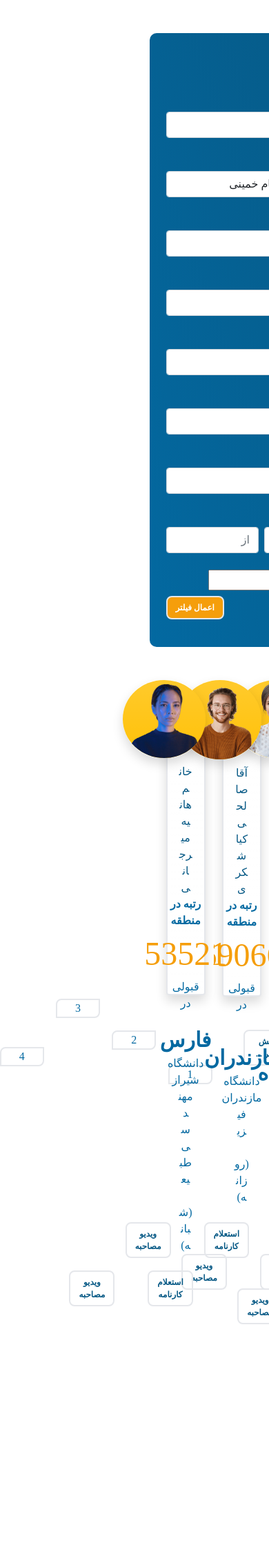
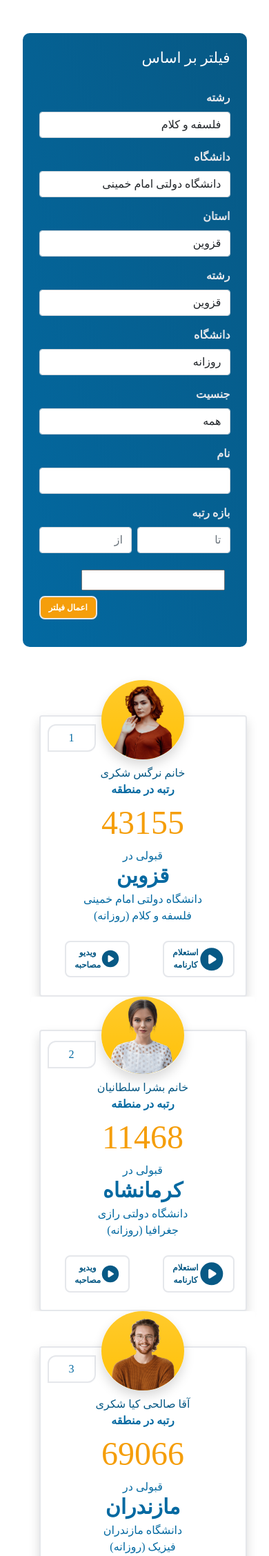
Before and after one commit to odriew3j/bootstrap-to-tailwind-project, a PHP site: page /index.html in a window 390 px wide; the page is wider, and only the part inside the window is pictured. Shown: the top 2256 px of that part at 69% size. Before the commit the page ends 1920 px from the top of that part, so only its background shows below. Run offline with PHP 8.4, Linux system fonts and the light colour scheme; some libraries are stand-ins or nearby versions; some web fonts are replaced.

Commit message:
responsive card

```diff
--- a/resome - bs 5/css/style.css
+++ b/resome - bs 5/css/style.css
@@ -43,15 +43,26 @@
 
 /* ID number styles */
 .id-number {
-    width: 64px;
+    /* width: 64px; */
     /* position: relative; */
     /* right: 216px; */
     /* top: -392px; */
     border: 2px solid var(--txt-color-gray-border);
-    border-radius: 8px 0;
+    /* border-radius: 8px 0;
     z-index: 1;
     margin-top: -376px;
-    margin-right: 216px;
+    margin-right: 216px; */
+    position: absolute;
+    top: 64px;
+    left: 24px;
+    display: flex;
+    height: 2.5rem;
+    width: 70px;
+    align-items: center;
+    justify-content: center;
+    border-bottom-right-radius: 0.75rem;
+    border-top-left-radius: 0.75rem;
+    border-width: 2px;
 }
 
 /* filter-lable */
@@ -70,9 +81,9 @@
 }
 
 /* HB card styles */
-.hb-card {
-    /* position: relative; */
-}
+/* .hb-card {
+     position: relative;
+} */
 
 .div-btn{
 
--- a/resome - bs 5/index.html
+++ b/resome - bs 5/index.html
@@ -24,7 +24,7 @@
 
     <section id="section">
 
-        <div class="col-10 m-auto mt-5" >
+        <div class="col-10 mx-auto mt-5" >
 
             <div class="filter col-12 p-4" style="background: linear-gradient(to top right , #0369a1, #075985);border-radius: 10px;">
 
@@ -135,7 +135,7 @@
     <main class="section col-10 m-auto mt-5">
         <div class="col-12 row d-flex mt-10 d-flex">
             <!-- Card -->
-            <div class="card border-0 hb-card col-3" >
+            <div class="card border-0 hb-card col-xxl-3 col-xl-2 col-lg-5 col-md-5 col-sm-12" >
                 <div class=" header-card border-white border-1 shadow mx-auto" >
                     <img src="img/user01.png" data-person-imgURL="img/user01.png" alt="user" class="rounded-circle col-12 d-block bg-warning bg-gradient border-white border-5">
                 </div>
@@ -183,7 +183,7 @@
             </div>
 
             <!-- Card -->
-            <div class="card border-0 hb-card col-3" >
+            <div class="card border-0 hb-card col-xxl-3 col-xl-2 col-lg-5 col-md-5 col-sm-12" >
                 <div class=" header-card border-white border-1 shadow mx-auto" >
                     <img src="img/user02.png" data-person-imgURL="img/user02.png" alt="user" class="rounded-circle col-12 d-block bg-warning bg-gradient border-white border-5">
                 </div>
@@ -230,7 +230,7 @@
             </div>
 
             <!-- Card -->
-            <div class="card border-0 hb-card col-3" >
+            <div class="card border-0 hb-card col-xxl-3 col-xl-2 col-lg-5 col-md-5 col-sm-12" >
                 <div class=" header-card border-white border-1 shadow mx-auto" >
                     <img src="img/user03.png" data-person-imgURL="img/user03.png" alt="user" class="rounded-circle col-12 d-block bg-warning bg-gradient border-white border-5">
                 </div>
@@ -277,7 +277,7 @@
             </div>
 
             <!-- Card -->
-            <div class="card border-0 hb-card col-3" >
+            <div class="card border-0 hb-card col-xxl-3 col-xl-2 col-lg-5 col-md-5 col-sm-12" >
                 <div class=" header-card border-white border-1 shadow mx-auto" >
                     <img src="img/user04.png" data-person-imgURL="img/user04.png" alt="user" class="rounded-circle col-12 d-block bg-warning bg-gradient border-white border-5">
                 </div>
```
